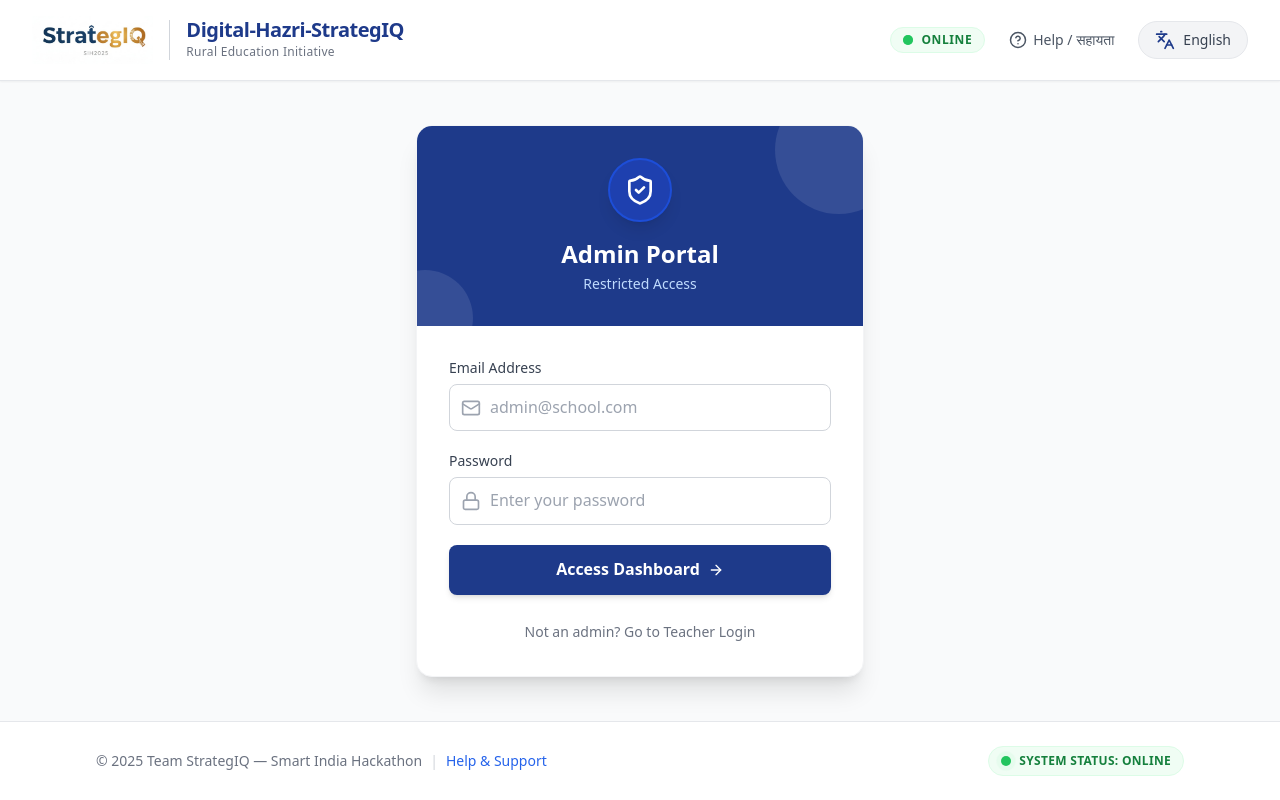
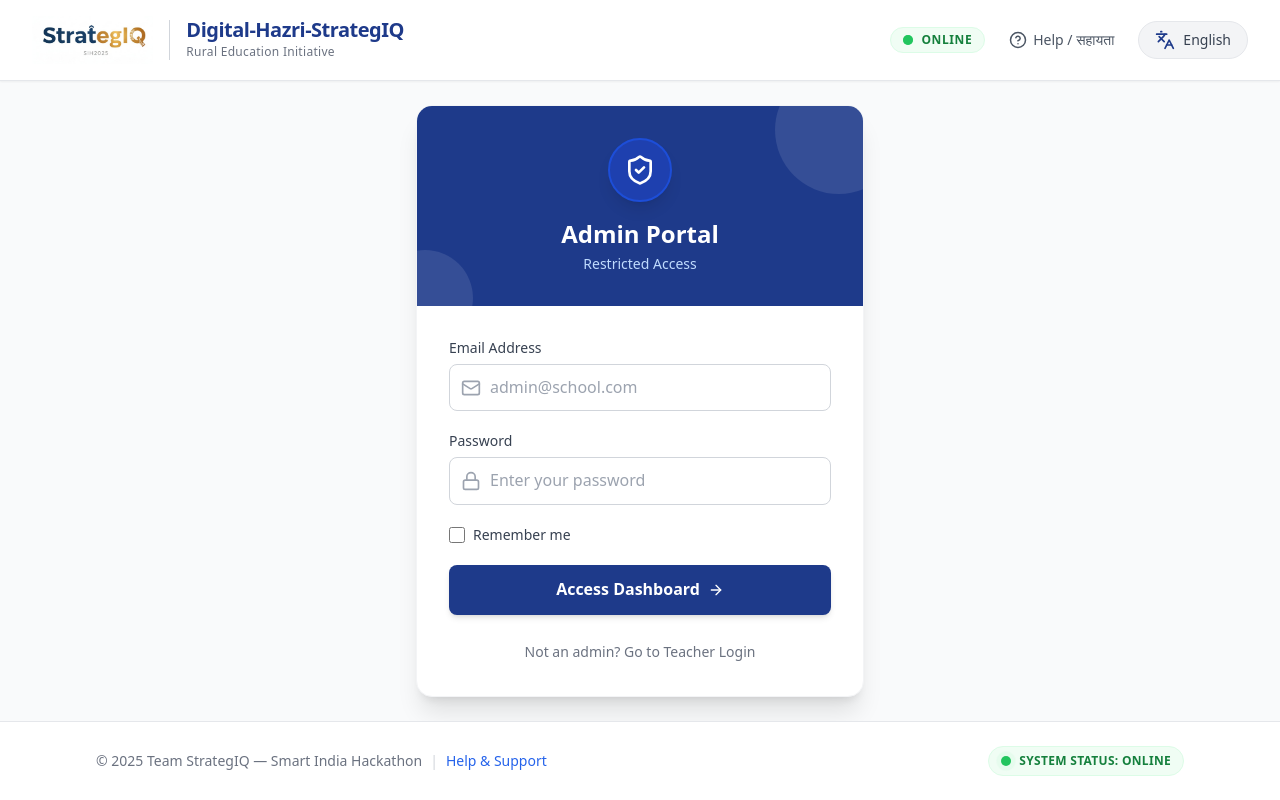
Before and after one commit to heat0206/SIH_Project, a React (Vite) app: page /admin/login in a window 1280 px wide. Built offline with nearby package versions, Linux system fonts and the light colour scheme; no server answers.

Commit message:
Feat: Add Remember Me option to Teacher, Admin, and Govt logins

```diff
--- a/src/pages/AdminLogin.jsx
+++ b/src/pages/AdminLogin.jsx
@@ -14,7 +14,9 @@ const AdminLogin = () => {
     const t = translations[language].adminLogin;
 
     const [email, setEmail] = useState('');
+
     const [password, setPassword] = useState('');
+    const [rememberMe, setRememberMe] = useState(false);
     const [error, setError] = useState('');
     const [isLoading, setIsLoading] = useState(false);
 
@@ -26,7 +28,7 @@ const AdminLogin = () => {
         setIsLoading(true);
 
         try {
-            const userCredential = await login(email, password);
+            const userCredential = await login(email, password, rememberMe);
             const user = userCredential.user;
 
             // Fetch user profile to check role
@@ -115,6 +117,20 @@ const AdminLogin = () => {
                                 </div>
                             </div>
 
+                            <div className="flex items-center">
+                                <input
+                                    id="remember-me"
+                                    name="remember-me"
+                                    type="checkbox"
+                                    checked={rememberMe}
+                                    onChange={(e) => setRememberMe(e.target.checked)}
+                                    className="h-4 w-4 text-blue-600 focus:ring-blue-500 border-gray-300 rounded"
+                                />
+                                <label htmlFor="remember-me" className="ml-2 block text-sm text-gray-700">
+                                    Remember me
+                                </label>
+                            </div>
+
                             <button
                                 type="submit"
                                 disabled={isLoading}
--- a/src/pages/Home.jsx
+++ b/src/pages/Home.jsx
@@ -213,7 +213,6 @@ const Home = () => {
                                     </div>
 
                                     <div className="flex items-center justify-between">
-                                        {role === 'student' ? (
                                         <div className="flex items-center">
                                             <input
                                                 id="remember-me"
@@ -227,9 +226,6 @@ const Home = () => {
                                                 {t.rememberMe || "Remember me"}
                                             </label>
                                         </div>
-                                        ) : (
-                                            <div></div>
-                                        )}
 
                                         <div className="text-sm">
                                             <Link
--- a/src/pages/TeacherLogin.jsx
+++ b/src/pages/TeacherLogin.jsx
@@ -11,6 +11,7 @@ const TeacherLogin = () => {
         userid: '',
         password: ''
     });
+    const [rememberMe, setRememberMe] = useState(false);
 
     const handleChange = (e) => {
         const { name, value } = e.target;
@@ -72,7 +73,17 @@ const TeacherLogin = () => {
                             />
                         </div>
 
-                        <div className="form-actions">
+                        <div className="form-actions" style={{ display: 'flex', justifyContent: 'space-between', alignItems: 'center', marginBottom: '1rem' }}>
+                            <div style={{ display: 'flex', alignItems: 'center' }}>
+                                <input
+                                    type="checkbox"
+                                    id="rememberMe"
+                                    checked={rememberMe}
+                                    onChange={(e) => setRememberMe(e.target.checked)}
+                                    style={{ marginRight: '0.5rem', width: 'auto' }}
+                                />
+                                <label htmlFor="rememberMe" style={{ fontSize: '0.9rem', color: 'var(--text-light)' }}>{t.rememberMe}</label>
+                            </div>
                             <Link to="/forgot-password" id="forgotLink">{t.forgotPassword}</Link>
                         </div>
 
--- a/src/utils/translations.js
+++ b/src/utils/translations.js
@@ -28,6 +28,7 @@ export const translations = {
             passwordLabel: "Password",
             passwordPlaceholder: "Enter your password",
             loginButton: "Login",
+            rememberMe: "Remember me",
             forgotPassword: "Forgot Password?",
             loggingIn: "Logging in...",
             troubleLoggingIn: "Trouble logging in?",
@@ -61,6 +62,7 @@ export const translations = {
             passwordPlaceholder: "Enter your password",
             forgotPassword: "Forgot Password?",
             loginButton: "Login",
+            rememberMe: "Remember me",
             orDivider: "OR",
             otpButton: "Login with OTP",
             noAccount: "Don't have an account?",
@@ -206,6 +208,7 @@ export const translations = {
             passwordLabel: "Password",
             passwordPlaceholder: "Enter your password",
             loginButton: "Access Dashboard",
+            rememberMe: "Remember me",
             notAdmin: "Not an admin? Go to Teacher Login"
         },
         leaveApplication: {
@@ -310,7 +313,9 @@ export const translations = {
             emailPlaceholder: "admin@school.com",
             passwordLabel: "पासवर्ड",
             passwordPlaceholder: "अपना पासवर्ड दर्ज करें",
+
             loginButton: "लॉगिन",
+            rememberMe: "मुझे याद रखें",
             forgotPassword: "पासवर्ड भूल गए?",
             loggingIn: "लॉगिन हो रहा है...",
             troubleLoggingIn: "लॉगिन में समस्या?",
@@ -344,6 +349,7 @@ export const translations = {
             passwordPlaceholder: "अपना पासवर्ड दर्ज करें",
             forgotPassword: "पासवर्ड भूल गए?",
             loginButton: "लॉगिन",
+            rememberMe: "मुझे याद रखें",
             orDivider: "या",
             otpButton: "ओटीपी के साथ लॉगिन करें",
             noAccount: "खाता नहीं है?",
@@ -489,6 +495,7 @@ export const translations = {
             passwordLabel: "पासवर्ड",
             passwordPlaceholder: "अपना पासवर्ड दर्ज करें",
             loginButton: "डैशबोर्ड तक पहुंचें",
+            rememberMe: "मुझे याद रखें",
             notAdmin: "एडमिन नहीं हैं? शिक्षक लॉगिन पर जाएं"
         },
         leaveApplication: {
```
Lines whose indentation alone changed are shown as unchanged.
